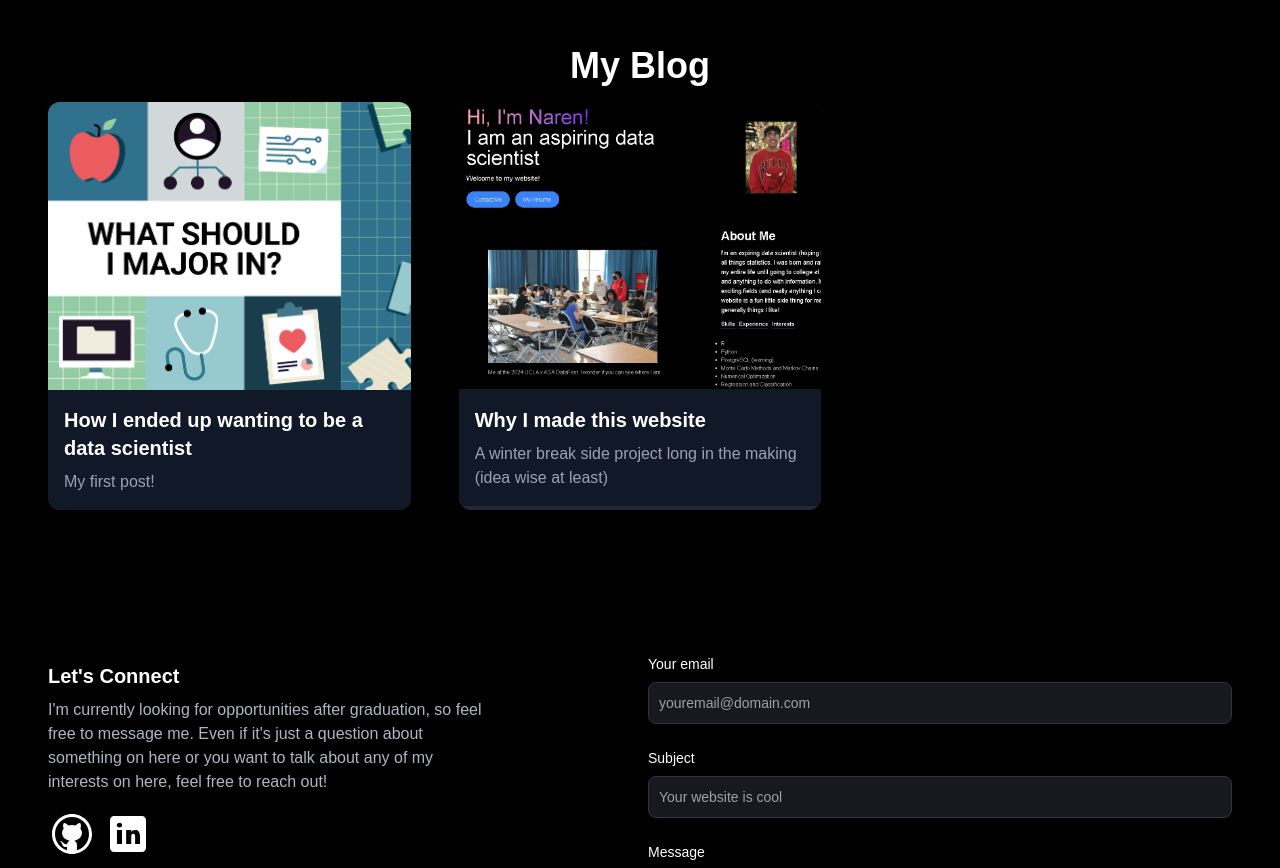
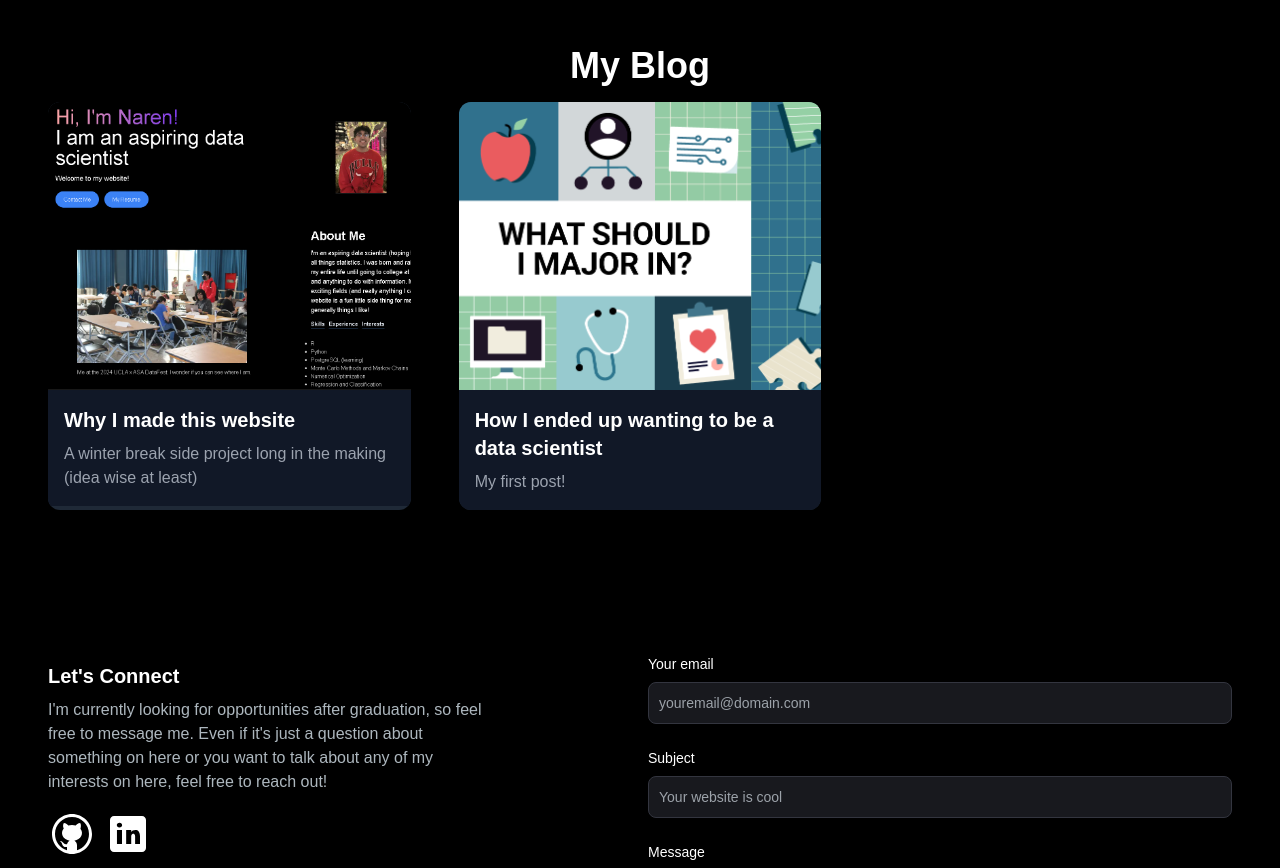
Before and after one commit to narenp12/portfolio_site, a Next.js app: page / in a window 1280 px wide. Shown: the part 1667-2535 px from the top of the page. Built offline with nearby package versions, Linux system fonts and the light colour scheme.

Commit message:
Make more recent blog post first

```diff
--- a/src/app/components/Blog.jsx
+++ b/src/app/components/Blog.jsx
@@ -3,17 +3,17 @@ import BlogPost from './BlogPost';
 
 const blogData = [
     {
+        id: 2,
+        title: "Why I made this website",
+        description: "A winter break side project long in the making (idea wise at least)",
+        image: "/blog/website_image.png",
+        tag: ["All", "Life"],
+    },
+    {
         id: 1,
         title: "How I ended up wanting to be a data scientist",
         description: "My first post!",
         image: "/blog/general-fos-hero-2.png",
-        tag: ["All", "Life"],
-    },
-    {
-        id: 2,
-        title: "Why I made this website",
-        description: "A winter break side project long in the making (idea wise at least)",
-        image: "/blog/website_image.png",
         tag: ["All", "Life"],
     },
 ];
```
